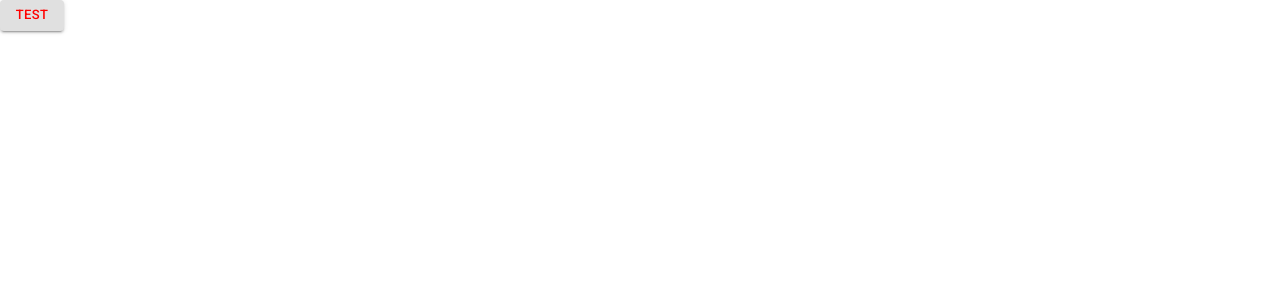
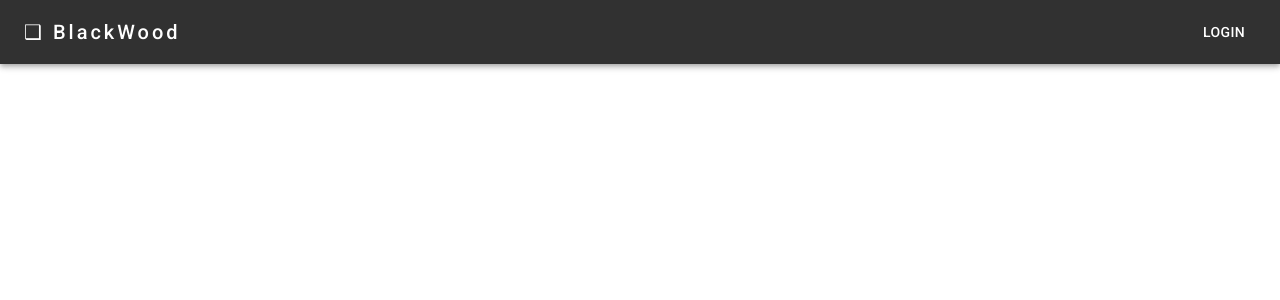
Before and after one commit to IlyaKrapivnoy/material_ui_responsive_site_1, a React (Create React App) app: page / in a window 1280 px wide. Shown: the top 300 px of the page. Built offline with nearby package versions, Linux system fonts and the light colour scheme.

Commit message:
add appbar

```diff
--- a/src/App.js
+++ b/src/App.js
@@ -1,4 +1,3 @@
-import { Button } from '@material-ui/core';
 import Header from './components/Header';
 
 function App() {
--- a/src/components/Header.jsx
+++ b/src/components/Header.jsx
@@ -1,18 +1,52 @@
-import { Button, makeStyles } from '@material-ui/core';
+import {
+    AppBar,
+    Button,
+    makeStyles,
+    Modal,
+    Toolbar,
+    Typography,
+} from '@material-ui/core';
 
 const useStyles = makeStyles((theme) => ({
-    button: {
-        color: 'red',
+    nav: {
+        backgroundColor: '#313131',
+    },
+    toolbar: {
+        display: 'flex',
+        justifyContent: 'space-between',
+    },
+    logoLg: {
+        letterSpacing: 3,
+    },
+    logoSm: {
+        display: 'none',
+    },
+    [theme.breakpoints.down('xs')]: {
+        logoLg: {
+            display: 'none',
+        },
+        logoSm: {
+            display: 'block',
+        },
     },
 }));
 
 const Header = () => {
     const classes = useStyles();
+
     return (
         <div>
-            <Button variant='contained' size='small' className={classes.button}>
-                test
-            </Button>
+            <AppBar position='static' className={classes.nav}>
+                <Toolbar className={classes.toolbar}>
+                    <Typography variant='h6' className={classes.logoLg}>
+                        &#10065; BlackWood
+                    </Typography>
+                    <Typography variant='h6' className={classes.logoSm}>
+                        BlackWood
+                    </Typography>
+                    <Button color='inherit'>Login</Button>
+                </Toolbar>
+            </AppBar>
         </div>
     );
 };
```
